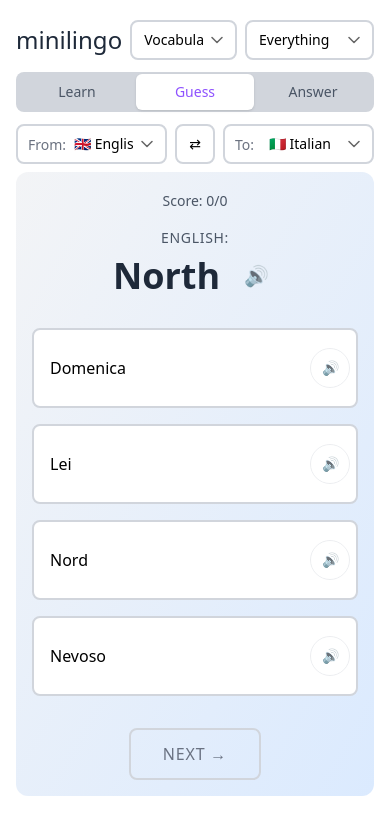
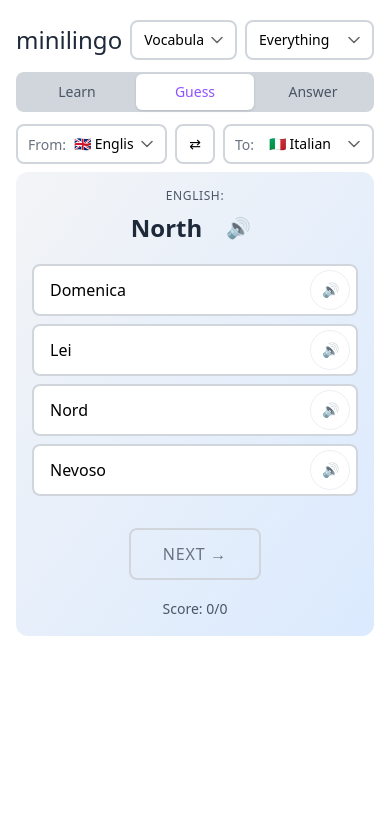
Before and after one commit to cztomsik/lang-app, a Preact app: page / in a window 390 px wide. Shown: the top 834 px of the page. Built offline with nearby package versions, Linux system fonts and the light colour scheme.

Commit message:
layout, format

```diff
--- a/src/LangApp.tsx
+++ b/src/LangApp.tsx
@@ -230,7 +230,6 @@ export function LangApp() {
     nextWord();
   }, [selectedCategory, fromLanguage, toLanguage, practiceMode, contentType]);
 
-
   if (!currentWord) return null;
 
   const langs = getLanguages();
@@ -301,14 +300,6 @@ export function LangApp() {
         </div>
 
         <Card className="mt-2">
-          {(practiceMode === 'guess' || practiceMode === 'answer') && (
-            <div className="text-center mb-4">
-              <span className="text-sm text-gray-600">
-                Score: {score.correct}/{score.total}
-              </span>
-            </div>
-          )}
-
           <WordDisplay
             label={langs.fromLabel}
             word={getWordText(currentWord, langs.from)}
@@ -365,7 +356,7 @@ export function LangApp() {
             </>
           ) : (
             <>
-              <div className="grid grid-cols-1 md:grid-cols-2 gap-4 mb-8">
+              <div className="grid grid-cols-1 md:grid-cols-2 gap-2 md:gap-4 mb-8">
                 {multipleChoiceOptions.map((option, index) => {
                   const correctAnswer = getWordText(currentWord, langs.to);
                   const isCorrectOption = option === correctAnswer;
@@ -399,6 +390,14 @@ export function LangApp() {
                   <Button onClick={nextWord}>Next word →</Button>
                 </div>
               )}
+
+              {(practiceMode === 'guess' || practiceMode === 'answer') && (
+                <div className="text-center mt-4">
+                  <span className="text-sm text-gray-600">
+                    Score: {score.correct}/{score.total}
+                  </span>
+                </div>
+              )}
             </>
           )}
         </Card>
--- a/src/components/Card.tsx
+++ b/src/components/Card.tsx
@@ -27,17 +27,12 @@ export function WordDisplay({ label, word, onSpeak, color = 'default' }: WordDis
   const wordColor = color === 'primary' ? 'text-violet-500' : 'text-gray-800';
 
   return (
-    <div className="mb-8">
-      <span className="block text-sm text-gray-600 uppercase tracking-wider mb-2">{label}:</span>
+    <div className="mb-4 md:mb-8">
+      <span className="block text-xs text-gray-600 uppercase tracking-wider mb-1">{label}:</span>
       <div className="flex items-center gap-4 justify-center">
-        <h2 className={`text-4xl font-bold m-0 ${wordColor}`}>{word}</h2>
+        <h2 className={`text-2xl md:text-4xl font-bold m-0 ${wordColor}`}>{word}</h2>
         {onSpeak && (
-          <Button
-            variant="speak"
-            className="text-xl"
-            onClick={onSpeak}
-            title="Speak"
-          >
+          <Button variant="speak" className="text-xl" onClick={onSpeak} title="Speak">
             🔊
           </Button>
         )}
--- a/src/components/ChoiceButton.tsx
+++ b/src/components/ChoiceButton.tsx
@@ -19,33 +19,31 @@ export function ChoiceButton({
   onSpeak,
   disabled,
 }: ChoiceButtonProps) {
+  const base =
+    'relative text-left px-4 pr-12 py-3 md:min-h20 font-medium border-2 flex items-center justify-start w-full md:text-lg';
+
   let buttonClass =
-    'relative px-4 pr-12 py-3 md:text-lg font-medium border-2 border-gray-300 rounded-lg bg-white cursor-pointer transition-all duration-300 text-left min-h-20 flex items-center justify-start w-full hover:border-violet-500 hover:bg-violet-50 hover:-translate-y-0.5 hover:shadow-lg disabled:cursor-not-allowed';
+    base +
+    ' border-gray-300 rounded-lg bg-white cursor-pointer transition-all duration-300 hover:border-violet-500 hover:bg-violet-50 hover:-translate-y-0.5 hover:shadow-lg disabled:cursor-not-allowed';
 
   if (showFeedback) {
     if (isCorrect) {
       buttonClass =
-        'relative px-4 pr-12 py-3 text-lg font-medium border-2 rounded-lg cursor-not-allowed text-left min-h-20 flex items-center justify-start w-full bg-gradient-to-br from-green-400 to-cyan-400 border-cyan-400 text-white font-bold animate-pulse';
+        base +
+        ' rounded-lg cursor-not-allowed bg-gradient-to-br from-green-400 to-cyan-400 border-cyan-400 text-white font-bold animate-pulse';
     } else if (isSelected && !isCorrect) {
       buttonClass =
-        'relative px-4 pr-12 py-3 text-lg font-medium border-2 rounded-lg cursor-not-allowed text-left min-h-20 flex items-center justify-start w-full bg-gradient-to-br from-pink-400 to-red-500 border-red-500 text-white animate-shake';
+        base +
+        ' rounded-lg cursor-not-allowed bg-gradient-to-br from-pink-400 to-red-500 border-red-500 text-white animate-shake';
     }
   }
 
   return (
     <div className="relative">
-      <Button
-        variant="unstyled"
-        className={buttonClass}
-        onClick={onClick}
-        disabled={disabled}
-      >
+      <Button variant="unstyled" className={buttonClass} onClick={onClick} disabled={disabled}>
         {option}
       </Button>
-      <div
-        className="absolute right-2 top-1/2 -translate-y-1/2"
-        onClick={(e) => e.stopPropagation()}
-      >
+      <div className="absolute right-2 top-1/2 -translate-y-1/2" onClick={(e) => e.stopPropagation()}>
         <Button
           variant="speak"
           className="bg-white/90 hover:bg-white border border-gray-200 min-w-6 h-6 text-sm"
```
Also changed, not shown: src/components/Feedback.tsx (+1 -6 lines), src/hooks/useLocalStorage.ts (line endings or trailing spaces).
